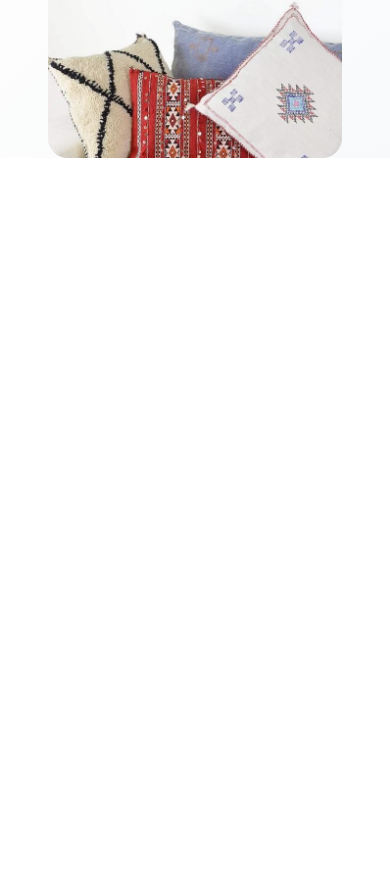
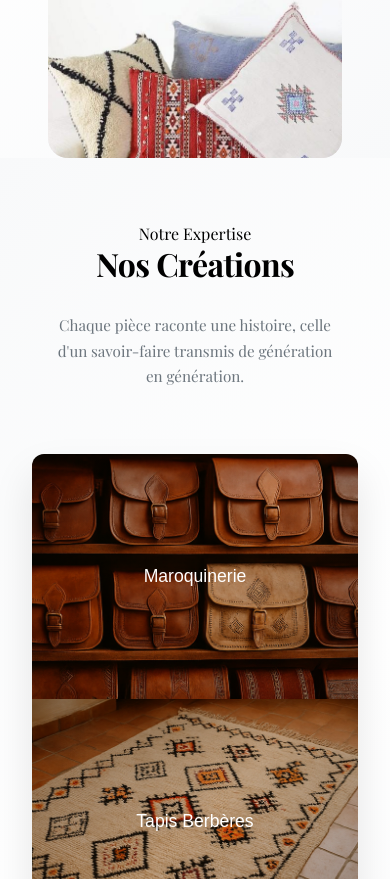
Before and after one commit to MarrakchiKid/artisanat-nihal, a Next.js app: page / in a window 390 px wide. Shown: the part 945-1824 px from the top of the page. Before the commit the page ends 1103 px from the top, so only its background shows below. Built offline with nearby package versions, Linux system fonts and the light colour scheme.

Commit message:
Ajout de la section nos créations

```diff
--- /dev/null
+++ b/src/app/(main)/_components/work.tsx
@@ -0,0 +1,38 @@
+'use client';
+
+import styles from '@/styles/work.module.css';
+
+const workItems = [
+  { title: 'Maroquinerie', image: '/images/maroquinerie.png' },
+  { title: 'Tapis Berbères', image: '/images/tapisserie.png' },
+  { title: 'Kilims', image: '/images/kilims.png' },
+  { title: 'Sur Mesure', image: '/images/surmesure.png' },
+];
+
+export default function WorkSection() {
+  return (
+    <section id="work" className={styles.work}>
+      <div className={styles.workContainer}>
+        <div className={styles.workHeader}>
+          <span className="section-eyebrow">Notre Expertise</span>
+          <h2 className={styles.workTitle}>Nos Créations</h2>
+          <p className={styles.workSubtitle}>
+            Chaque pièce raconte une histoire, celle d&apos;un savoir-faire transmis de génération en génération.
+          </p>
+        </div>
+
+        <div className={styles.workGrid}>
+          {workItems.map((item, index) => (
+            <div
+              key={index}
+              className={styles.workItem}
+              style={{ backgroundImage: `url(${item.image})` }}
+            >
+              <span>{item.title}</span>
+            </div>
+          ))}
+        </div>
+      </div>
+    </section>
+  );
+}
--- a/src/app/(main)/page.tsx
+++ b/src/app/(main)/page.tsx
@@ -1,5 +1,6 @@
 import Header from "@/components/header";
 import HeroSection from "@/app/(main)/_components/hero";
+import WorkSection from "./_components/work";
 
 
 export default function Home() {
@@ -7,6 +8,7 @@ export default function Home() {
     <>
       <Header />
       <HeroSection />
+      <WorkSection />
     </>
   );
 }
--- /dev/null
+++ b/src/styles/work.module.css
@@ -0,0 +1,150 @@
+.work {
+  background: linear-gradient(135deg, var(--gray-100) 0%, var(--white) 50%, var(--gray-100) 100%);
+  padding: 8rem 0;
+}
+
+.workContainer {
+  max-width: 1400px;
+  margin: 0 auto;
+  padding: 0 2rem;
+}
+
+.workHeader {
+  text-align: center;
+  margin-bottom: 6rem;
+  animation: slideInUp 1s ease 0.2s both;
+}
+
+.workTitle {
+  font-family: 'Playfair Display', serif;
+  font-size: clamp(2.5rem, 5vw, 4rem);
+  font-weight: 700;
+  line-height: 1.1;
+  color: var(--black);
+  margin-bottom: 2rem;
+  letter-spacing: -0.02em;
+}
+
+.workSubtitle {
+  font-size: 1.125rem;
+  color: var(--gray-600);
+  max-width: 600px;
+  margin: 0 auto;
+  line-height: 1.7;
+}
+
+.workGrid {
+  display: grid;
+  grid-template-columns: repeat(2, 1fr);
+  gap: 0;
+  border-radius: 20px;
+  overflow: hidden;
+  box-shadow: 0 20px 40px rgba(0, 0, 0, 0.1);
+  animation: slideInUp 1s ease 0.4s both;
+}
+
+.workItem {
+  aspect-ratio: 1;
+  background-size: cover;
+  background-position: center;
+  background-repeat: no-repeat;
+  display: flex;
+  align-items: center;
+  justify-content: center;
+  font-family: 'Space Grotesk', sans-serif;
+  font-size: 1.5rem;
+  font-weight: 500;
+  color: var(--white);
+  position: relative;
+  overflow: hidden;
+  transition: all 0.5s cubic-bezier(0.4, 0, 0.2, 1);
+  cursor: pointer;
+}
+
+.workItem::before {
+  content: '';
+  position: absolute;
+  inset: 0;
+  background: linear-gradient(135deg, rgba(0,0,0,0.2) 0%, transparent 50%, rgba(0,0,0,0.2) 100%);
+  z-index: 1;
+  transition: all 0.5s ease;
+}
+
+.workItem span {
+  position: relative;
+  z-index: 2;
+  text-align: center;
+  transition: transform 0.5s cubic-bezier(0.4, 0, 0.2, 1);
+}
+
+.workItem:hover {
+  transform: scale(1.05);
+  z-index: 10;
+}
+
+.workItem:hover::before {
+  background: linear-gradient(135deg, rgba(0,0,0,0.1) 0%, transparent 50%, rgba(0,0,0,0.1) 100%);
+}
+
+.workItem:hover span {
+  transform: scale(1.1);
+}
+
+@keyframes slideInUp {
+  from {
+    opacity: 0;
+    transform: translateY(50px);
+  }
+  to {
+    opacity: 1;
+    transform: translateY(0);
+  }
+}
+
+@media (max-width: 768px) {
+  .work {
+    padding: 5rem 0;
+  }
+
+  .workGrid {
+    grid-template-columns: 1fr;
+    border-radius: 12px;
+  }
+
+  .workItem {
+    aspect-ratio: 16 / 9;
+    font-size: 1.25rem;
+  }
+
+  .workHeader {
+    margin-bottom: 4rem;
+  }
+
+  .workTitle {
+    font-size: clamp(2rem, 6vw, 3rem);
+  }
+
+  .workSubtitle {
+    font-size: 1rem;
+    padding: 0 1rem;
+  }
+}
+
+@media (max-width: 480px) {
+  .work {
+    padding: 4rem 0;
+  }
+
+  .workItem {
+    aspect-ratio: 4 / 3;
+    font-size: 1.1rem;
+  }
+
+  .workTitle {
+    font-size: 2rem;
+  }
+
+  .workSubtitle {
+    font-size: 0.95rem;
+  }
+}
```
